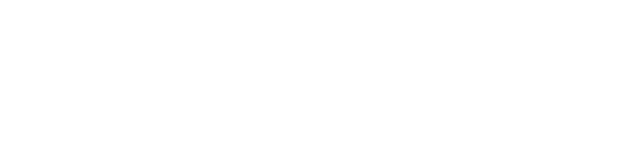
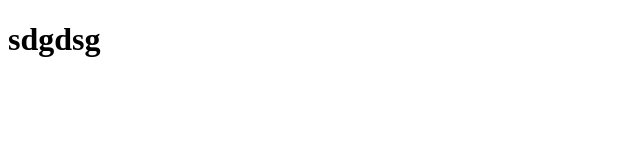
Before and after one commit to VladimirTref/Git-test, a plain HTML site: page index.html in a window 1280 px wide. Shown: the whole page, without its empty margins (0-640 px from the left). Drawn offline with Linux system fonts and the light colour scheme.

Commit message:
added h1

```diff
--- a/index.html
+++ b/index.html
@@ -7,6 +7,6 @@
     <title>Document</title>
 </head>
 <body>
-
+    <h1>sdgdsg</h1>
 </body>
 </html>
```
